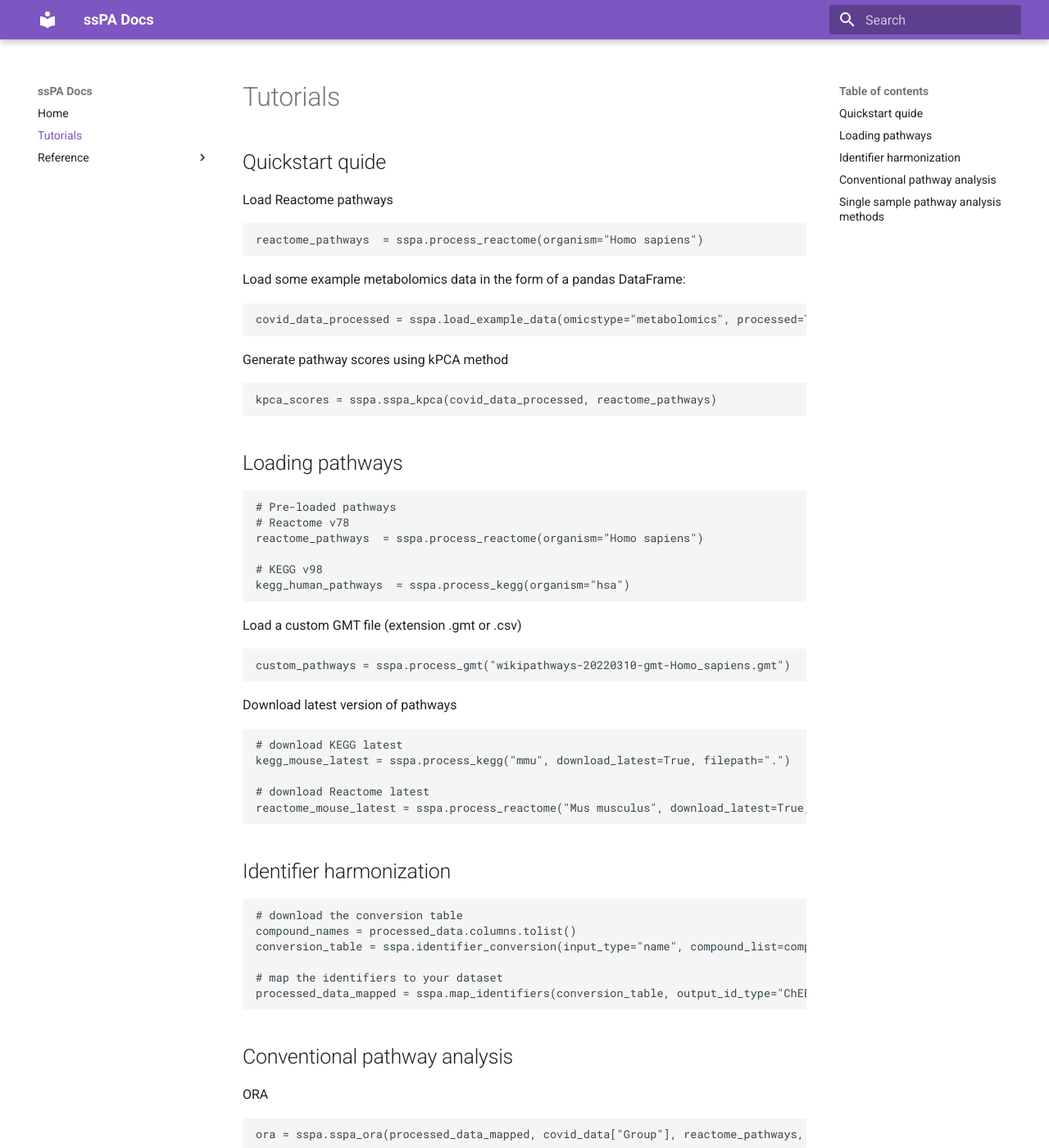
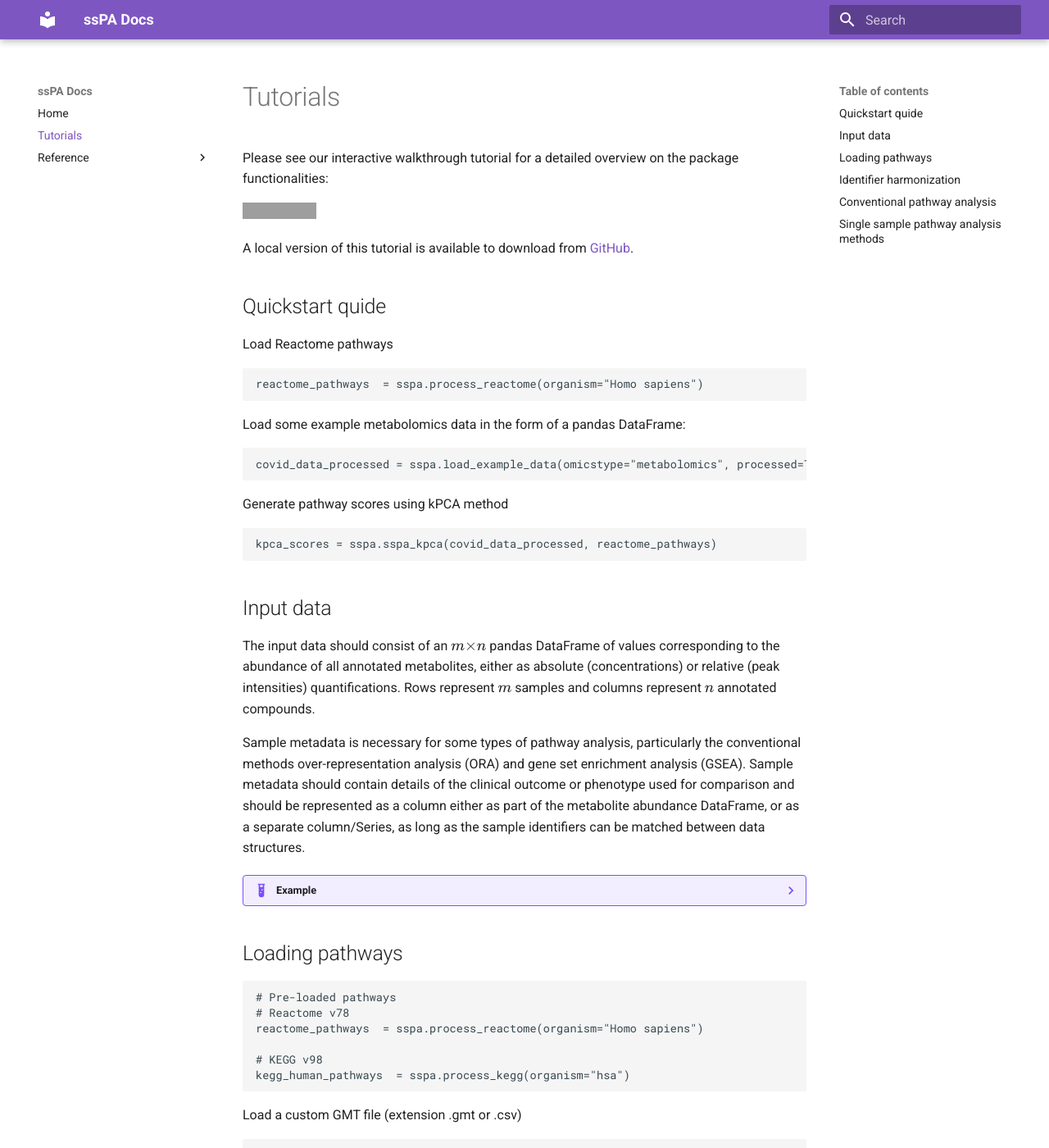
Before and after one commit to cwieder/py-ssPA, an MkDocs documentation site: the page built from docs/docs/tutorials.md, in a window 1280 px wide and 1400 px high. Shown: the whole window at 82% size. Built offline with MkDocs 1.6.1 and Material for MkDocs 9.7.7, drawn with Linux system fonts in a browser that asks for light colours; some of the changed text lies outside the part shown; grey boxes are pictures that could not be loaded.

Commit message:
update docs

````diff
--- a/docs/docs/tutorials.md
+++ b/docs/docs/tutorials.md
@@ -1,3 +1,10 @@
+
+Please see our interactive walkthrough tutorial for a detailed overview on the package functionalities:
+
+[![Open In Colab](https://colab.research.google.com/assets/colab-badge.svg)](https://colab.research.google.com/drive/1X_ZBjXYxBVv43LcArRv2aB2HJkUp8A4x?usp=sharing)
+
+A local version of this tutorial is available to download from [GitHub](https://github.com/cwieder/py-ssPA/blob/main/sspa_walkthrough_local.ipynb).
+
 ## Quickstart quide
 
 Load Reactome pathways
@@ -16,6 +23,25 @@ Generate pathway scores using kPCA method
 ```
 kpca_scores = sspa.sspa_kpca(covid_data_processed, reactome_pathways)
 ```
+
+## Input data
+The input data should consist of an $m×n$ pandas DataFrame of values corresponding to the abundance of all annotated metabolites, either as absolute (concentrations) or relative (peak intensities) quantifications. Rows represent $m$ samples and columns represent $n$ annotated compounds.
+
+Sample metadata is necessary for some types of pathway analysis, particularly the conventional methods over-representation analysis (ORA) and gene set enrichment analysis (GSEA). Sample metadata should contain details of the clinical outcome or phenotype used for comparison and should be represented as a column either as part of the metabolite abundance DataFrame, or as a separate column/Series, as long as the sample identifiers can be matched between data structures.
+
+??? example
+
+    Below is a condensed example of the input data format:
+
+    | sample\_id | spermidine | 1-methylnicotinamide | 12,13-DiHOME | alpha-ketoglutarate | kynurenate | Group |
+    | ---------- | ---------- | -------------------- | ------------ | ------------------- | ---------- | ----- |
+    | 1004596    | \-0.756979 | 0.552163             | \-0.317382   | 0.726321            | \-0.608606 | A     |
+    | 1008097    | 0.079818   | \-0.839393           | 0.49128      | \-1.867786          | \-0.044496 | A     |
+    | 1008631    | 0.978372   | \-1.281277           | \-0.199487   | 0.355229            | 0.014784   | B     |
+    | 1012545    | \-0.93754  | \-0.242391           | 1.63653      | 2.080704            | \-0.31561  | B     |
+    | 1022407    | \-0.652496 | \-0.110733           | 0.814461     | \-0.886903          | 0.409608   | B     |
+
+    The index are sample identifiers and the column names are metabolite names/identifiers. Metdata columns can also be added at the end of the DataFrame.
 
 ## Loading pathways
 ```
@@ -41,6 +67,10 @@ kegg_mouse_latest = sspa.process_kegg("mmu", download_latest=True, filepath=".")
 reactome_mouse_latest = sspa.process_reactome("Mus musculus", download_latest=True, filepath=".")
 ```
 
+!!! note
+
+    Downloading the lastest version of KEGG pathways can take up to ten minutes.
+
 ## Identifier harmonization
 ```
 # download the conversion table
@@ -50,6 +80,10 @@ conversion_table = sspa.identifier_conversion(input_type="name", compound_list=c
 # map the identifiers to your dataset
 processed_data_mapped = sspa.map_identifiers(conversion_table, output_id_type="ChEBI", matrix=processed_data)
 ```
+
+!!! warning
+
+    This step requries active internet connection and access to the MetaboAnalyst API. If you are experiencing errors please check you are able to query the [API](https://www.metaboanalyst.ca/docs/APIs.xhtml).
 
 ## Conventional pathway analysis
 ORA
--- a/requirements.txt
+++ b/requirements.txt
@@ -4,6 +4,6 @@ numpy>=1.21.4
 setuptools>=58.0.4
 scipy>=1.7.3
 statsmodels>=0.13.1
-sspa>=0.1.0
+sspa>=0.1.5
 rpy2>=3.4.5
 requests>=2.26.0
````
Also changed, not shown: docs/docs/index.md (+15 -1 lines).
